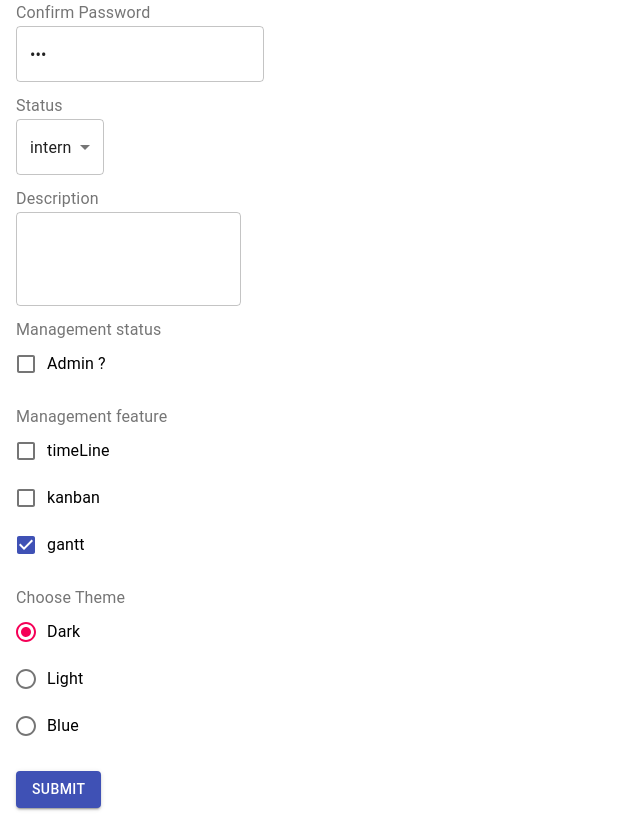
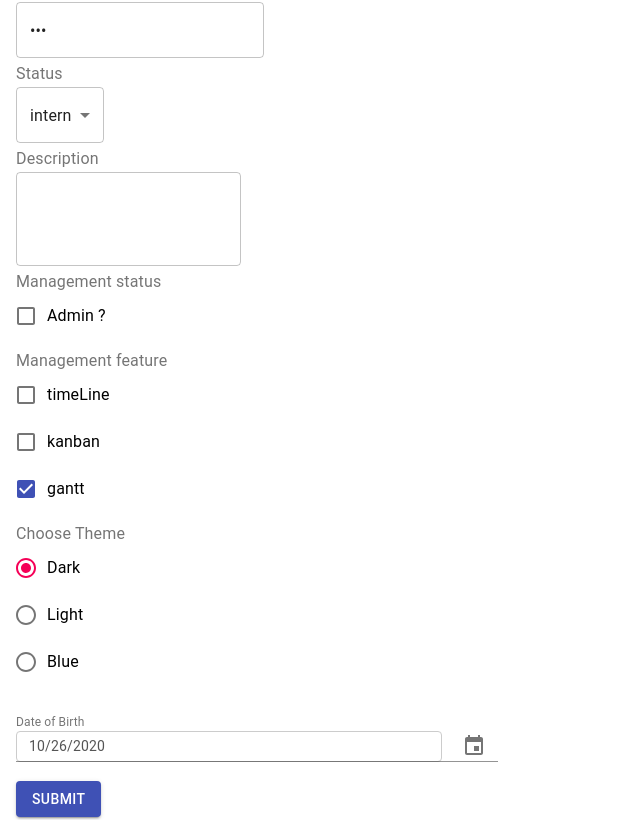
Before and after one commit to yescine/formik-Mui, a React (Create React App) app: page / in a window 1280 px wide. Shown: the part 321-1141 px from the top of the page, without its empty margins (0-640 px from the left). Built offline with nearby package versions, Linux system fonts and the light colour scheme.

Commit message:
add Date & time picker Mui

```diff
--- a/package.json
+++ b/package.json
@@ -3,10 +3,13 @@
   "version": "0.1.0",
   "private": true,
   "dependencies": {
+    "@date-io/date-fns": "v1",
     "@material-ui/core": "^4.11.0",
+    "@material-ui/pickers": "^3.2.10",
     "@testing-library/jest-dom": "^5.11.4",
     "@testing-library/react": "^11.1.0",
     "@testing-library/user-event": "^12.1.10",
+    "date-fns": "^2.16.1",
     "formik": "^2.2.1",
     "react": "^17.0.1",
     "react-datepicker": "^3.3.0",
--- a/src/container/FormikControl.jsx
+++ b/src/container/FormikControl.jsx
@@ -5,7 +5,7 @@ import Select from './Forms/Select';
 import RadioButtons from './Forms/RadioButtons';
 import CheckboxGroup from './Forms/CheckboxGroup';
 import DatePicker from './Forms/DatePicker';
-import {TexFieldMui, CheckBoxMuiBool, CheckBoxMuiGroup, RadioButtonMui} from './Forms/MaterialUiInput';
+import {TexFieldMui, CheckBoxMuiBool, CheckBoxMuiGroup, RadioButtonMui, DatePickerMui, TimePickerMui} from './Forms/MaterialUiInput';
 
 function FormikControl (props) {
   const { control, ...rest } = props;
@@ -30,6 +30,10 @@ function FormikControl (props) {
     return <CheckBoxMuiGroup {...rest} />;
   case 'RadioButtonMui':
     return <RadioButtonMui {...rest} />;
+  case 'DatePickerMui':
+    return <DatePickerMui {...rest} />;
+  case 'TimePickerMui':
+    return <TimePickerMui {...rest} />;
   default:
     return null;
   }
--- a/src/container/Forms/MaterialUiInput.js
+++ b/src/container/Forms/MaterialUiInput.js
@@ -1,5 +1,7 @@
 import React from 'react';
 import { Field } from 'formik';
+import 'date-fns';
+import DateFnsUtils from '@date-io/date-fns';
 
 import TextError from '../Forms/TextError';
 import FormLabel from '@material-ui/core/FormLabel';
@@ -9,6 +11,11 @@ import FormControlLabel from '@material-ui/core/FormControlLabel';
 import FormHelperText from '@material-ui/core/FormHelperText';
 import TextField from '@material-ui/core/TextField';
 import { Checkbox, InputAdornment, MenuItem, Radio, RadioGroup } from '@material-ui/core';
+import {
+  MuiPickersUtilsProvider,
+  KeyboardTimePicker,
+  KeyboardDatePicker,
+} from '@material-ui/pickers';
 
 export function TexFieldMui (props) {
   const { label, name, validate, options, InputAbormentSt, InputAbormentEnd, ...rest } = props;
@@ -128,11 +135,6 @@ export function RadioButtonMui (props) {
             <RadioGroup
               {...rest}
               {...field}
-              name={name}
-              value={form.values[name]}
-              // onChange={event => {
-              //   console.log('Radio', event.target.value);
-              // }}
             >
               {options.map(option => (
                 <FormControlLabel value={option.value} control={<Radio />} label={option.label} />
@@ -147,3 +149,64 @@ export function RadioButtonMui (props) {
     </Field>
   );
 }
+
+export function DatePickerMui (props) {
+  const { name, label, validate, ...rest } = props;
+  return (
+    <Field validate={validate?validate:null} name={name}>
+      {({ field, form, meta }) => {
+        return (
+          <FormControl>
+            <MuiPickersUtilsProvider utils={DateFnsUtils} >
+              <KeyboardDatePicker
+                {...rest}
+                {...field}
+                margin="normal"
+                id={name}
+                label={label}
+                format="MM/dd/yyyy"
+                onChange={date => form.setFieldValue(name, date, true)}
+                KeyboardButtonProps={{
+                  'aria-label': 'change date',
+                }}
+              />
+            </MuiPickersUtilsProvider>
+            <FormHelperText>
+              <TextError>{meta.touched && form.errors[name]}</TextError>
+            </FormHelperText>
+          </FormControl>
+        );
+      }}
+    </Field>
+  );
+}
+
+export function TimePickerMui (props) {
+  const { name, label, validate, ...rest } = props;
+  return (
+    <Field validate={validate?validate:null} name={name}>
+      {({ field, form, meta }) => {
+        return (
+          <FormControl>
+            <MuiPickersUtilsProvider utils={DateFnsUtils} >
+              <KeyboardTimePicker
+                {...rest}
+                {...field}
+                margin="normal"
+                id={name}
+                label={label}
+                onChange={time => form.setFieldValue(name, time, true)}
+                KeyboardButtonProps={{
+                  'aria-label': 'change time',
+                }}
+              />
+            </MuiPickersUtilsProvider>
+            <FormHelperText>
+              <TextError>{meta.touched && form.errors[name]}</TextError>
+            </FormHelperText>
+          </FormControl>
+        );
+      }}
+    </Field>
+  );
+}
--- a/src/views/Registration.jsx
+++ b/src/views/Registration.jsx
@@ -14,7 +14,9 @@ const initialValues = {
   description:'',
   isAdmin:false,
   feature:['gantt'],
-  theme:'dark'
+  theme:'dark',
+  birthDay:new Date(),
+  timeSt:new Date()
 };
 
 const statusOptions=[
@@ -64,6 +66,8 @@ function Registration () {
     {control:'CheckBoxMuiBool', label:'Management status',placeholder:'Admin ?', name:'isAdmin'},
     {control:'CheckBoxMuiGroup', label:'Management feature', name:'feature', options:featureOptions},
     {control:'RadioButtonMui', label:'Choose Theme', name:'theme', options:themeOptions},
+    {control:'DatePickerMui', label:'Date of Birth', name:'birthDay'},
+    // {control:'TimePickerMui', label:'Time To Start', name:'timeSt'},
 
   ];
   return (
@@ -74,7 +78,7 @@ function Registration () {
     >
       {formik => (
         <Form style={{padding:'1rem'}}>
-          <Grid container direction="row" justify="space-evenly" alignItems="center" spacing={2}>
+          <Grid container direction="row" justify="space-between" alignItems="center" spacing={1}>
             {formGenArr.map((elem, idx) => {
               return (
                 <Grid item xs={12} key={idx} >
```
Also changed, not shown: 1 other file (tests, documents, lock files or other folders).
